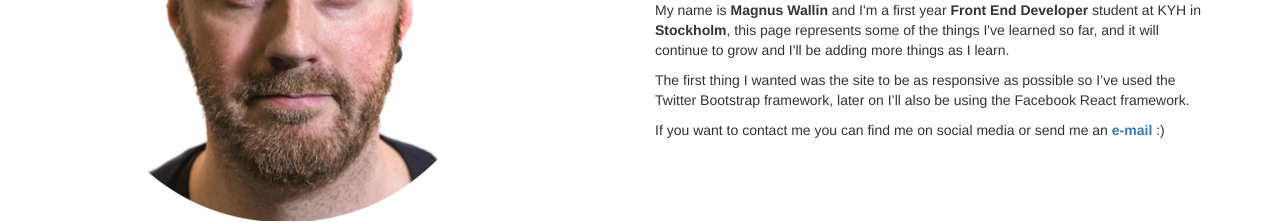
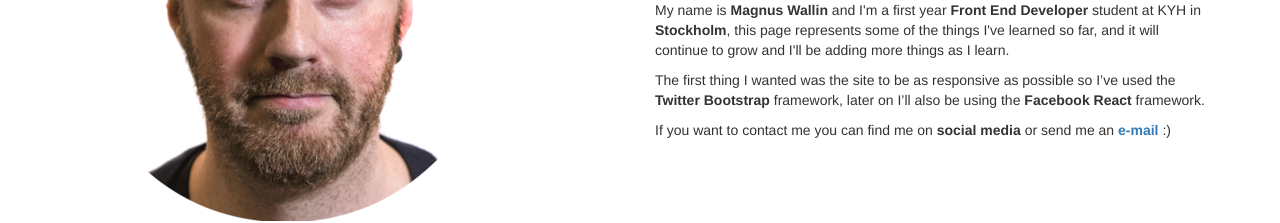
Before and after one commit to mangster80/Portfolio, a plain HTML site: page index.html in a window 1280 px wide. Both pictures are taken after a click on the link "Hi,". Shown: the part 1255-1478 px from the top of the page. Drawn offline with nearby package versions, Linux system fonts and the light colour scheme.

Commit message:
update strong tags

```diff
--- a/index.html
+++ b/index.html
@@ -111,9 +111,9 @@
             things I've learned so far, and it will continue to grow and I'll
             be adding more things as I learn.</p>
           <p>The first thing I wanted was the site to be as responsive as
-            possible so I’ve used the Twitter Bootstrap framework, later on
-            I’ll also be using the Facebook React framework.</p>
-          <p>If you want to contact me you can find me on social media or send
+            possible so I’ve used the <strong>Twitter Bootstrap</strong> framework, later on
+            I’ll also be using the <strong>Facebook React</strong> framework.</p>
+          <p>If you want to contact me you can find me on <strong>social media</strong> or send
              me an <a href="mailto:magnus.wallin@student.kyh.se" target="_top"><strong>e-mail</strong></a> :)</p>
         </div>
       </div>
```
